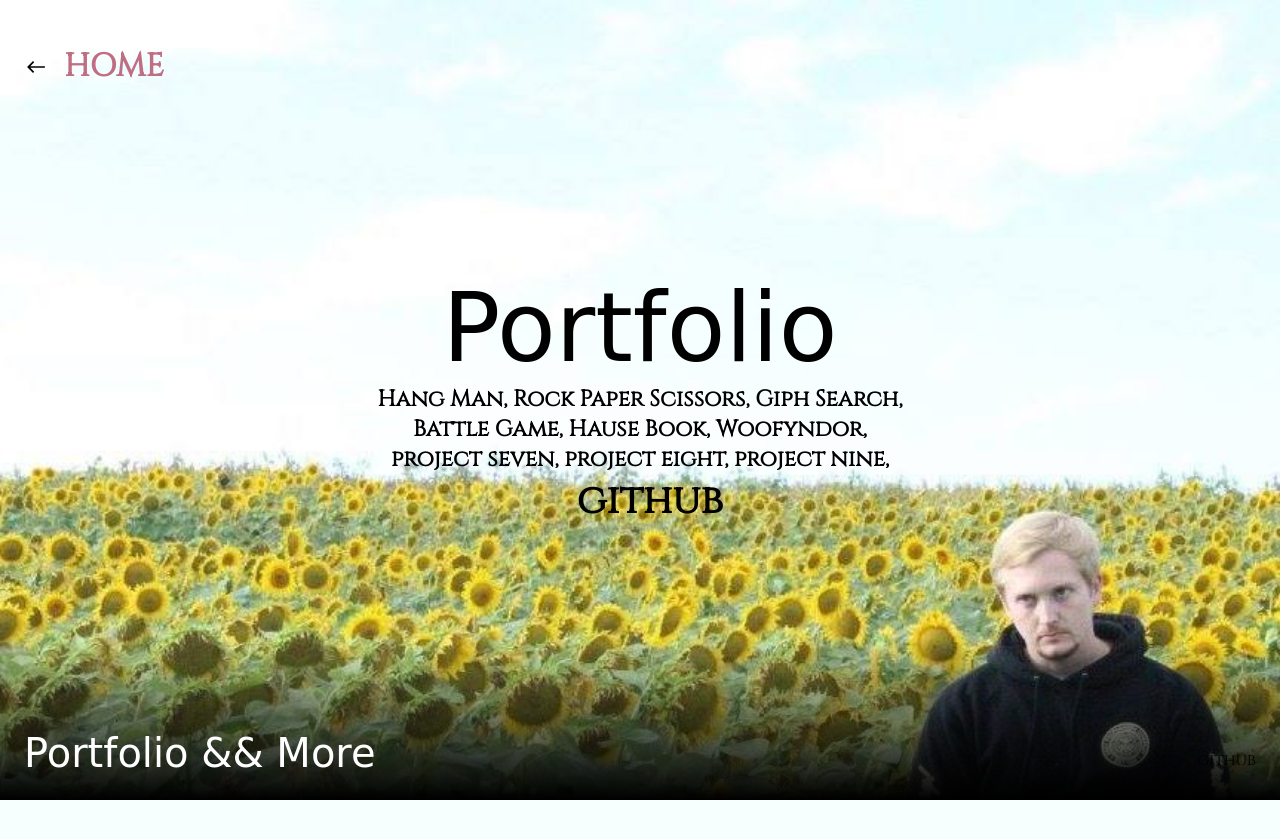
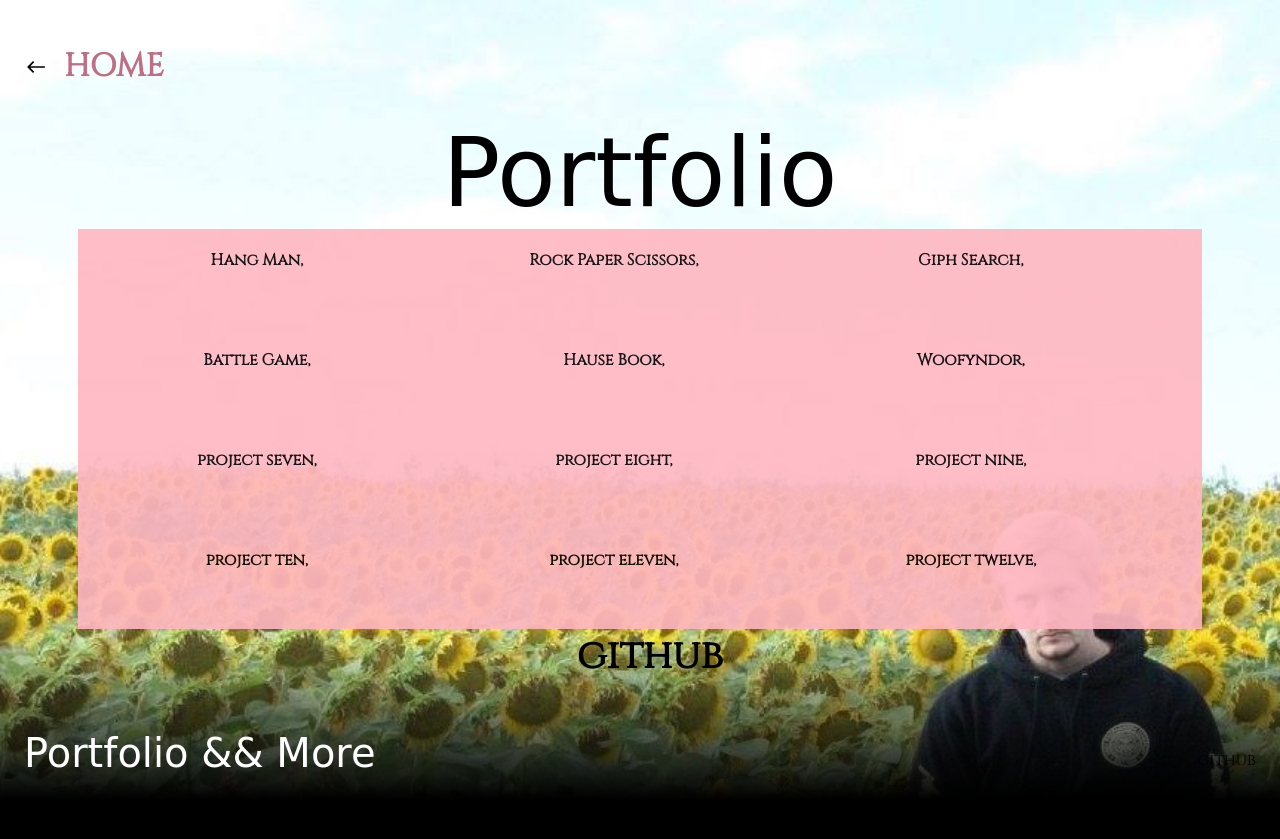
Before and after one commit to Fin23/Responsive-Portfolio, a PHP site: page / in a window 1280 px wide, after a click that opens the changed part. Before the commit the page ends 800 px from the top, so only its background shows below. Run offline with PHP 8.4, Linux system fonts and the light colour scheme; some libraries are stand-ins or nearby versions; some web fonts are replaced.

Commit message:
adding styles to portfolio

```diff
--- a/css/grid.css
+++ b/css/grid.css
@@ -108,23 +108,103 @@
 }
 .left-column-home {
     background: #76232f;
-    height: 350px;
-    padding: 4px ;
-    opacity: .8;
+	height: 300px;
+	width:20%;
+    /* padding: 4px ; */
+	opacity: .8;
+	float:left;
 }
 .middle-column-home {
     background: #76232f;
-    height: 350px;
-    padding: 4px;
-    opacity: .8;
+	height: 300px;
+	width:20%;
+    /* padding: 4px; */
+	opacity: .8;
+	/* float:center; */
+	margin-left:300px;
 }
 .right-column-home {
     background: #76232f;
-    height: 350px;
-    padding: 4px;
-    opacity: .8;
+	height: 300px;
+	width:20%;
+    /* padding: 4px; */
+	opacity: .8;
+	float:right;
+	margin-right:400px;
+	margin-bottom:700px;
 }
 .right-column-row3 {
  background: #d7cec7;
 
 }
+
+
+.about-row1 {
+    background-color: black;
+	width: 50%;
+	height:10%;
+	clear: both; /* Clear creates new styles for the next row */
+	padding: 0px;
+	margin: 0px;
+	float:left;
+}
+/*additions to rows and columns */
+
+.about-hero-image-container {
+    object-fit: cover;
+	height: 35%;
+	width:25%;
+	background-image:url("../images/darkbluebackground1.png");
+	margin-left: 5%;
+	margin-top: 3%;
+	border-radius:5%;
+	border:solid skyblue;
+}
+
+.about-contact-home {
+	color:white;
+	background-color:black;
+    height: 50%;
+    /* padding: 4px;
+	opacity: .8;
+	float:center; */
+	width:33%;
+	text-align:center;
+	border-radius:3%;
+	float:center;
+	margin-left: 10%;
+	margin-top:15%;
+}
+
+
+.projectRow {
+	width: 90%;
+	height:100px;
+	background:lightpink;
+	opacity:90%;
+	clear: both; /* Clear creates new styles for the next row */
+	padding: 0px;
+	margin: 0px;
+}
+
+
+* {
+	box-sizing: border-box;
+  }
+
+  /* Create three equal columns that floats next to each other */
+  .column {
+	  text-align: center;
+	float: left;
+	width: 30%;
+	margin:10px;
+	padding: 10px;
+	height: 300px; /* Should be removed. Only for demonstration */
+  }
+
+  /* Clear floats after the columns */
+  .projectRow:after {
+	content: "";
+	display: table;
+	clear: both;
+  }
--- a/index.html
+++ b/index.html
@@ -139,22 +139,58 @@
 			<div id="content-6" class="content content--switch">
 				<h2 class="content__title">Portfolio</h2>
 				<!-- <div class="rowA">	<div class="content__subtitle">Links below to some of my favorite projects</div></div> -->
-					<div class = "row1"> <strong>
-						<a href="./projects/Word-Game/index.html">Hang Man, </a>
-						<a href="./projects/RPS-Multiplayer2/index.html">Rock Paper Scissors, </a>
-						<a href="./projects/giphy-API-master/index.html">Giph Search, </a>
+
+
+					<div class = "projectRow"> <strong>
+<div class = "column">  <a href="./projects/Word-Game/index.html">Hang Man, </a> </div>
+
+<div class = "column"> <a href="./projects/RPS-Multiplayer2/index.html">Rock Paper Scissors, </a> </div>
+
+<div class = "column"><a href="./projects/giphy-API-master/index.html">Giph Search, </a> </div>
+
+
 					</strong>
 					</div>
-					<div class = "row2"> <strong>
+
+
+
+					<div class = "projectRow"> <strong>
+<div class = "column">
 		<a href="./projects/`unit-4-game`/index.html">Battle Game, </a>
+</div>
+
+<div class = "column">
 		<a href="./projects/groupProject-1/index.html">Hause Book, </a>
+</div>
+
+<div class = "column">
 		<a href="./projects/group-project-2/app/public/index.html">Woofyndor, </a>
+</div>
+
 						</strong>
 						</div>
-					<div class = "row3"> <strong>
+					<div class = "projectRow"> <strong>
+							<div class = "column">
 									<a href="">project seven, </a>
+							</div>
+							<div class = "column">
 									<a href="">project eight, </a>
+							</div>
+							<div class = "column">
 									<a href="">project nine, </a>
+							</div>
+						</strong>
+						</div>
+					<div class = "projectRow"> <strong>
+							<div class = "column">
+									<a href="">project ten, </a>
+							</div>
+							<div class = "column">
+									<a href="">project eleven, </a>
+							</div>
+							<div class = "column">
+									<a href="">project twelve, </a>
+							</div>
 						</strong>
 						</div>
 
```
Lines whose indentation alone changed are shown as unchanged.
